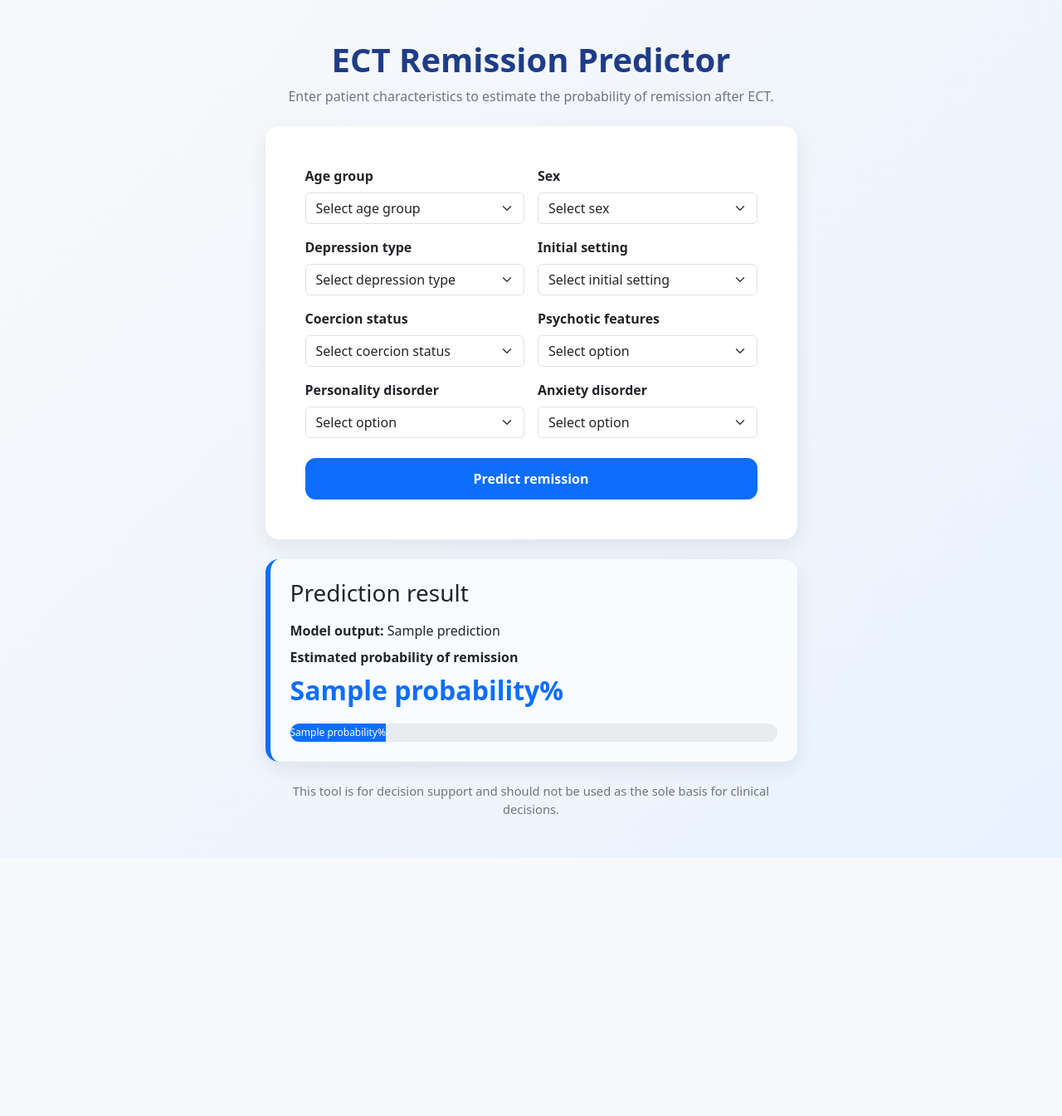
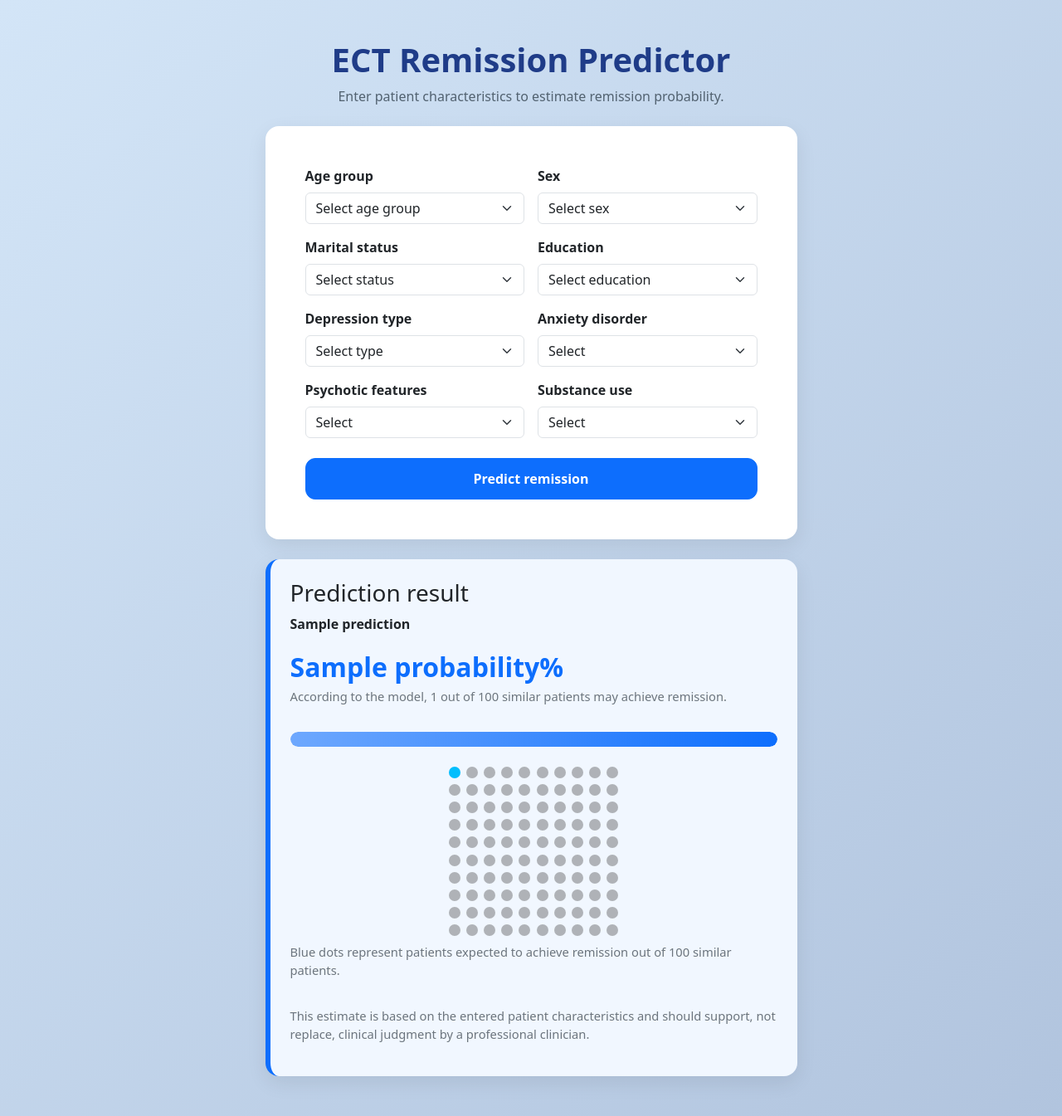
Before and after one commit to sofie-aa/Master-Thesis, a Flask app: template Code/templates/index.html in a window 1280 px wide. Shown: the whole page at 83% size. Before the commit the page ends 1034 px from the top, so only its background shows below. Run offline with Flask 3, Linux system fonts and the light colour scheme; the template is opened without the code that fills it: most values are stand-ins (such as "Sample title", 1, 10 or a date in 2020); parts of the project's set-up code (start-up, migrations or seed data) failed here and were passed over; some libraries are stand-ins or nearby versions.

Commit message:
Endringer i features, lagt til statestikkvisning

```diff
--- a/Code/app.py
+++ b/Code/app.py
@@ -9,28 +9,27 @@ import pickle as pk
 app = fl.Flask(__name__)
 
 # Load trained model
-with open("Master-Thesis/Code/app/model.pkl", "rb") as f:
+with open("model.pkl", "rb") as f:
     model = pk.load(f)
 
 # Feature order must match training
 MODEL_FEATURES = [
+    "Sex",
+    "AnxietyDisorder",
+    "PsychoticFeatures",
+    "Education",
     "AgeGroup",
-    "Sex",
-    "DepressionType",
-    "PsychoticFeatures",
-    "PersonalityDisorder",
-    "AnxietyDisorder",
-    "InitialSetting",
-    "Coercion"
+    "SubstanceUse",
+    "MaritalStatus",
+    "DepressionType"
 ]
 
-# Dropdown options for the form
 FORM_OPTIONS = {
-    "AgeGroup": ["18-24", "25-34", "35-44", "45-54", "55-64", "65+"],
-    "Sex": ["Male", "Female"],
+    "AgeGroup": ["18-30", "31-40", "41-50", "51-60", "61-70", "71-80", "81-95"],
+    "Sex": ["Female", "Male"],
     "DepressionType": ["Unipolar", "Bipolar"],
-    "InitialSetting": ["Inpatient", "Outpatient"],
-    "Coercion": ["No", "Yes"]
+    "Education": ["≤9 years", "10-12 years", ">12 years"],
+    "MaritalStatus": ["Unmarried", "Married", "Divorced", "Widowed"]
 }
 
 
@@ -48,13 +47,13 @@ def age_midpoint(age_group):
 
 
 def yes_no_to_int(value):
-    """Convert Yes/No string to 1/0."""
-    if isinstance(value, str):
-        value = value.strip().lower()
-        if value == "yes":
-            return 1
-        if value == "no":
-            return 0
+    if value is None:
+        return np.nan
+    value = str(value).strip().lower()
+    if value in {"yes", "1"}:
+        return 1
+    if value in {"no", "0"}:
+        return 0
     return np.nan
 
 
@@ -68,10 +67,10 @@ def build_feature_dataframe(form_data):
         "Sex": form_data.get("Sex"),
         "DepressionType": form_data.get("DepressionType"),
         "PsychoticFeatures": yes_no_to_int(form_data.get("PsychoticFeatures")),
-        "PersonalityDisorder": yes_no_to_int(form_data.get("PersonalityDisorder")),
         "AnxietyDisorder": yes_no_to_int(form_data.get("AnxietyDisorder")),
-        "InitialSetting": form_data.get("InitialSetting"),
-        "Coercion": form_data.get("Coercion")
+        "SubstanceUse": yes_no_to_int(form_data.get("SubstanceUse")),
+        "Education": form_data.get("Education"),
+        "MaritalStatus": form_data.get("MaritalStatus")
     }
 
     features_df = pd.DataFrame([features])
@@ -111,11 +110,15 @@ def predict():
             else "Predicted no remission"
         )
 
+        probability_rounded = round(probability, 1) if probability is not None else None
+        icon_count = int(round(probability)) if probability is not None else None
+
         return fl.render_template(
             "index.html",
             options=FORM_OPTIONS,
             prediction=prediction_text,
-            probability=round(probability, 1) if probability is not None else None,
+            probability=probability_rounded,
+            icon_count=icon_count,
             submitted_data=submitted_data
         )
 
@@ -125,6 +128,7 @@ def predict():
             options=FORM_OPTIONS,
             prediction="An error occurred while making the prediction.",
             probability=None,
+            icon_count=None,
             submitted_data=dict(fl.request.form),
             error=str(e)
         )
--- a/Code/fixed_remissiondata.py
+++ b/Code/fixed_remissiondata.py
@@ -6,7 +6,7 @@ np.random.seed(42)
 # -----------------------------
 # Dataset size
 # -----------------------------
-n = 8000
+n = 3342
 
 # -----------------------------
 # Helper functions
--- /dev/null
+++ b/Code/static/css/styles.css
@@ -0,0 +1,88 @@
+/* styles.css */
+
+body {
+    background: linear-gradient(135deg, #d3e5f7, #b1c4de);
+    min-height: 100vh;
+}
+
+.page-title {
+    font-weight: 700;
+    color: #1f3c88;
+}
+
+.subtitle {
+    color: #526270;
+}
+
+.card {
+    border: none;
+    border-radius: 1rem;
+    box-shadow: 0 0.5rem 1.5rem rgba(0,0,0,0.08);
+}
+
+.result-card {
+    background: #f1f7ff;
+    border-left: 6px solid #0d6efd;
+}
+
+.form-label {
+    font-weight: 600;
+}
+
+.btn-primary {
+    padding: 0.75rem;
+    font-weight: 600;
+    border-radius: 0.75rem;
+}
+
+.small-note {
+    font-size: 0.92rem;
+    color: #6c757d;
+}
+
+.probability-number {
+    font-size: 2rem;
+    font-weight: 700;
+    color: #0d6efd;
+}
+
+/* === Probability bar === */
+.probability-wrapper {
+    margin-top: 1rem;
+}
+
+.probability-bar {
+    width: 100%;
+    height: 18px;
+    background: #e9ecef;
+    border-radius: 999px;
+    overflow: hidden;
+}
+
+.probability-fill {
+    height: 100%;
+    background: linear-gradient(90deg, #6ea8fe, #0d6efd);
+    border-radius: 999px;
+    transition: width 0.4s ease;
+}
+
+/* === 100-dot visualization === */
+.icon-array {
+    display: grid;
+    grid-template-columns: repeat(10, 1fr);
+    gap: 0.45rem;
+    max-width: 260px;
+    margin: 0 auto;
+}
+
+.dot {
+    width: 14px;
+    height: 14px;
+    border-radius: 50%;
+    background: #afb2b7;
+    display: inline-block;
+}
+
+.dot.filled {
+    background: #03befd;
+}
--- a/Code/templates/index.html
+++ b/Code/templates/index.html
@@ -4,55 +4,12 @@
     <meta charset="UTF-8">
     <meta name="viewport" content="width=device-width, initial-scale=1">
     <title>ECT Remission Predictor</title>
-    <link rel="stylesheet" href="{{ url_for('static', filename='css/bootstrap.min.css') }}">
-    <style>
-        body {
-            background: linear-gradient(135deg, #f8f9fa, #e9f2ff);
-            min-height: 100vh;
-        }
+    <link rel="stylesheet" href="{{url_for('static', filename='css/bootstrap.min.css')}}">
+    <link rel="stylesheet" href="{{url_for('static', filename='css/styles.css')}}">
 
-        .page-title {
-            font-weight: 700;
-            color: #1f3c88;
-        }
 
-        .subtitle {
-            color: #6c757d;
-        }
+</head>
 
-        .card {
-            border: none;
-            border-radius: 1rem;
-            box-shadow: 0 0.5rem 1.5rem rgba(0,0,0,0.08);
-        }
-
-        .result-card {
-            background: #f8fbff;
-            border-left: 6px solid #0d6efd;
-        }
-
-        .form-label {
-            font-weight: 600;
-        }
-
-        .btn-primary {
-            padding: 0.75rem;
-            font-weight: 600;
-            border-radius: 0.75rem;
-        }
-
-        .small-note {
-            font-size: 0.92rem;
-            color: #6c757d;
-        }
-
-        .probability-number {
-            font-size: 2rem;
-            font-weight: 700;
-            color: #0d6efd;
-        }
-    </style>
-</head>
 <body>
 <div class="container py-5">
 <div class="row justify-content-center">
@@ -61,7 +18,7 @@
 <div class="text-center mb-4">
     <h1 class="page-title">ECT Remission Predictor</h1>
     <p class="subtitle mb-0">
-                        Enter patient characteristics to estimate the probability of remission after ECT.
+        Enter patient characteristics to estimate remission probability.
     </p>
 </div>
 
@@ -69,9 +26,10 @@
 <form action="/predict" method="POST">
 <div class="row g-3">
 
+<!-- Age -->
 <div class="col-md-6">
-                                <label for="AgeGroup" class="form-label">Age group</label>
-                                <select class="form-select" id="AgeGroup" name="AgeGroup" required>
+    <label class="form-label">Age group</label>
+    <select class="form-select" name="AgeGroup" required>
         <option value="">Select age group</option>
         {% for value in options["AgeGroup"] %}
             <option value="{{ value }}" {% if submitted_data.get("AgeGroup") == value %}selected{% endif %}>
@@ -81,9 +39,10 @@
     </select>
 </div>
 
+<!-- Sex -->
 <div class="col-md-6">
-                                <label for="Sex" class="form-label">Sex</label>
-                                <select class="form-select" id="Sex" name="Sex" required>
+    <label class="form-label">Sex</label>
+    <select class="form-select" name="Sex" required>
         <option value="">Select sex</option>
         {% for value in options["Sex"] %}
             <option value="{{ value }}" {% if submitted_data.get("Sex") == value %}selected{% endif %}>
@@ -93,10 +52,37 @@
     </select>
 </div>
 
+<!-- Marital -->
 <div class="col-md-6">
-                                <label for="DepressionType" class="form-label">Depression type</label>
-                                <select class="form-select" id="DepressionType" name="DepressionType" required>
-                                    <option value="">Select depression type</option>
+    <label class="form-label">Marital status</label>
+    <select class="form-select" name="MaritalStatus" required>
+        <option value="">Select status</option>
+        {% for value in options["MaritalStatus"] %}
+            <option value="{{ value }}" {% if submitted_data.get("MaritalStatus") == value %}selected{% endif %}>
+                {{ value }}
+            </option>
+        {% endfor %}
+    </select>
+</div>
+
+<!-- Education -->
+<div class="col-md-6">
+    <label class="form-label">Education</label>
+    <select class="form-select" name="Education" required>
+        <option value="">Select education</option>
+        {% for value in options["Education"] %}
+            <option value="{{ value }}" {% if submitted_data.get("Education") == value %}selected{% endif %}>
+                {{ value }}
+            </option>
+        {% endfor %}
+    </select>
+</div>
+
+<!-- Depression type -->
+<div class="col-md-6">
+    <label class="form-label">Depression type</label>
+    <select class="form-select" name="DepressionType" required>
+        <option value="">Select type</option>
         {% for value in options["DepressionType"] %}
             <option value="{{ value }}" {% if submitted_data.get("DepressionType") == value %}selected{% endif %}>
                 {{ value }}
@@ -105,54 +91,33 @@
     </select>
 </div>
 
+<!-- Anxiety -->
 <div class="col-md-6">
-                                <label for="InitialSetting" class="form-label">Initial setting</label>
-                                <select class="form-select" id="InitialSetting" name="InitialSetting" required>
-                                    <option value="">Select initial setting</option>
-                                    {% for value in options["InitialSetting"] %}
-                                        <option value="{{ value }}" {% if submitted_data.get("InitialSetting") == value %}selected{% endif %}>
-                                            {{ value }}
-                                        </option>
-                                    {% endfor %}
+    <label class="form-label">Anxiety disorder</label>
+    <select class="form-select" name="AnxietyDisorder" required>
+        <option value="">Select</option>
+        <option value="1">Yes</option>
+        <option value="0">No</option>
     </select>
 </div>
 
+<!-- Psychotic -->
 <div class="col-md-6">
-                                <label for="Coercion" class="form-label">Coercion status</label>
-                                <select class="form-select" id="Coercion" name="Coercion" required>
-                                    <option value="">Select coercion status</option>
-                                    {% for value in options["Coercion"] %}
-                                        <option value="{{ value }}" {% if submitted_data.get("Coercion") == value %}selected{% endif %}>
-                                            {{ value }}
-                                        </option>
-                                    {% endfor %}
+    <label class="form-label">Psychotic features</label>
+    <select class="form-select" name="PsychoticFeatures" required>
+        <option value="">Select</option>
+        <option value="1">Yes</option>
+        <option value="0">No</option>
     </select>
 </div>
 
+<!-- Substance -->
 <div class="col-md-6">
-                                <label for="PsychoticFeatures" class="form-label">Psychotic features</label>
-                                <select class="form-select" id="PsychoticFeatures" name="PsychoticFeatures" required>
-                                    <option value="">Select option</option>
-                                    <option value="Yes" {% if submitted_data.get("PsychoticFeatures") == "Yes" %}selected{% endif %}>Yes</option>
-                                    <option value="No" {% if submitted_data.get("PsychoticFeatures") == "No" %}selected{% endif %}>No</option>
-                                </select>
-                            </div>
-
-                            <div class="col-md-6">
-                                <label for="PersonalityDisorder" class="form-label">Personality disorder</label>
-                                <select class="form-select" id="PersonalityDisorder" name="PersonalityDisorder" required>
-                                    <option value="">Select option</option>
-                                    <option value="Yes" {% if submitted_data.get("PersonalityDisorder") == "Yes" %}selected{% endif %}>Yes</option>
-                                    <option value="No" {% if submitted_data.get("PersonalityDisorder") == "No" %}selected{% endif %}>No</option>
-                                </select>
-                            </div>
-
-                            <div class="col-md-6">
-                                <label for="AnxietyDisorder" class="form-label">Anxiety disorder</label>
-                                <select class="form-select" id="AnxietyDisorder" name="AnxietyDisorder" required>
-                                    <option value="">Select option</option>
-                                    <option value="Yes" {% if submitted_data.get("AnxietyDisorder") == "Yes" %}selected{% endif %}>Yes</option>
-                                    <option value="No" {% if submitted_data.get("AnxietyDisorder") == "No" %}selected{% endif %}>No</option>
+    <label class="form-label">Substance use</label>
+    <select class="form-select" name="SubstanceUse" required>
+        <option value="">Select</option>
+        <option value="1">Yes</option>
+        <option value="0">No</option>
     </select>
 </div>
 
@@ -161,45 +126,45 @@
         Predict remission
     </button>
 </div>
+
 </div>
 </form>
 </div>
 
 {% if prediction %}
 <div class="card result-card p-4 mt-4">
-                    <h3 class="mb-3">Prediction result</h3>
-                    <p class="mb-2"><strong>Model output:</strong> {{ prediction }}</p>
+    <h3>Prediction result</h3>
+    <p><strong>{{ prediction }}</strong></p>
 
     {% if probability is not none %}
-                        <p class="mb-1"><strong>Estimated probability of remission</strong></p>
     <div class="probability-number">{{ probability }}%</div>
 
-                        <div class="progress mt-3" style="height: 22px; border-radius: 999px;">
-                            <div
-                                class="progress-bar"
-                                role="progressbar"
-                                style="width: {{ probability }}%;"
-                                aria-valuenow="{{ probability }}"
-                                aria-valuemin="0"
-                                aria-valuemax="100">
-                                {{ probability }}%
+    <p class="small-note">
+        According to the model, {{ icon_count }} out of 100 similar patients may achieve remission.
+    </p>
+
+    <div class="probability-wrapper">
+        <div class="probability-bar">
+            <div class="probability-fill" style="width: {{ probability }}%;"></div>
         </div>
     </div>
+
+    <div class="icon-array mt-4" aria-label="100-dot probability visualization">
+        {% for i in range(100) %}
+            <span class="dot {% if i < icon_count %}filled{% endif %}"></span>
+        {% endfor %}
+    </div>
+
+    <p class="small-note mt-2">
+        Blue dots represent patients expected to achieve remission out of 100 similar patients.
+    </p>
     {% endif %}
+
+    <p class="small-note mt-3">
+        This estimate is based on the entered patient characteristics and should support, not replace, clinical judgment by a professional clinician.
+    </p>
 </div>
 {% endif %}
-
-                {% if error %}
-                <div class="alert alert-danger mt-4" role="alert">
-                    <strong>Error:</strong> {{ error }}
-                </div>
-                {% endif %}
-
-                <div class="text-center mt-4">
-                    <p class="small-note mb-0">
-                        This tool is for decision support and should not be used as the sole basis for clinical decisions.
-                    </p>
-                </div>
 
 </div>
 </div>
```
Also changed, not shown: Code/ect_remission_synthetic2.csv (added), 3 other files. Lines whose indentation alone changed are shown as unchanged.
